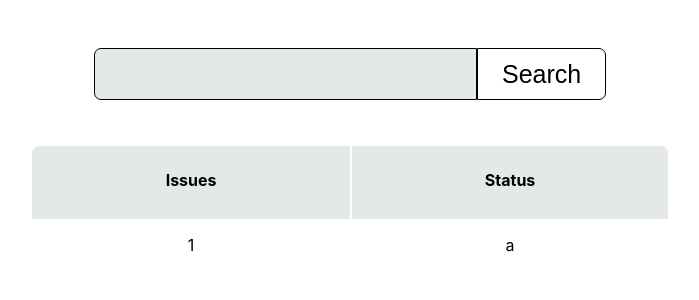
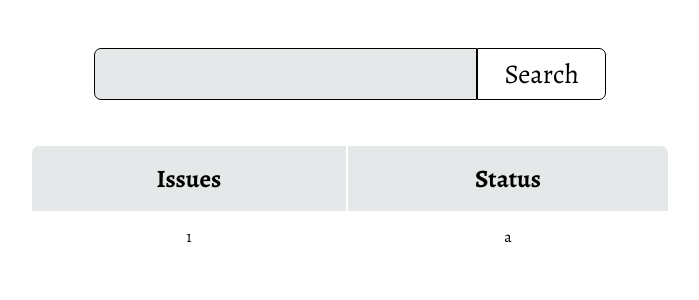
Before and after one commit to Baharghadimii/issue-explorer, a React (Create React App) app: page / in a window 1280 px wide. Shown: the top 300 px of the page, without its empty margins (290-989 px from the left). Built offline with nearby package versions, Linux system fonts and the light colour scheme.

Commit message:
add font

```diff
--- a/public/index.html
+++ b/public/index.html
@@ -10,7 +10,10 @@
       content="Web site created using create-react-app"
     />
     <link rel="apple-touch-icon" href="%PUBLIC_URL%/logo192.png" />
-
+    <link
+      href="https://fonts.googleapis.com/css?family=Alegreya:400,400i,500,500i,700,700i,800,800i,900,900i&display=swap"
+      rel="stylesheet"
+    />
     <!--
       manifest.json provides metadata used when your web app is installed on a
       user's mobile device or desktop. See https://developers.google.com/web/fundamentals/web-app-manifest/
--- a/src/components/SearchPage.scss
+++ b/src/components/SearchPage.scss
@@ -18,9 +18,10 @@
 .search-btn {
   width: 10rem;
   height: 3.25rem;
+  font-family: "Alegreya", sans-serif;
   background-color: transparent;
   color: black;
-  font-size: 25px;
+  font-size: 27px;
   margin: 0 auto;
   border: 1px solid black;
   border-radius: 0px 7px 7px 0px;
--- a/src/components/Table.scss
+++ b/src/components/Table.scss
@@ -3,11 +3,13 @@
   margin: 0 auto;
   margin-top: 3rem;
   text-align: center;
+  font-family: "Alegreya", sans-serif;
 }
 .head {
   background-color: #e5e8e8;
   height: 3rem;
-  padding-top: 1.5rem;
+  padding-top: 1rem;
+  font-size: 25px;
 }
 .issues {
   border-radius: 7px 0px 0px 0px;
```
